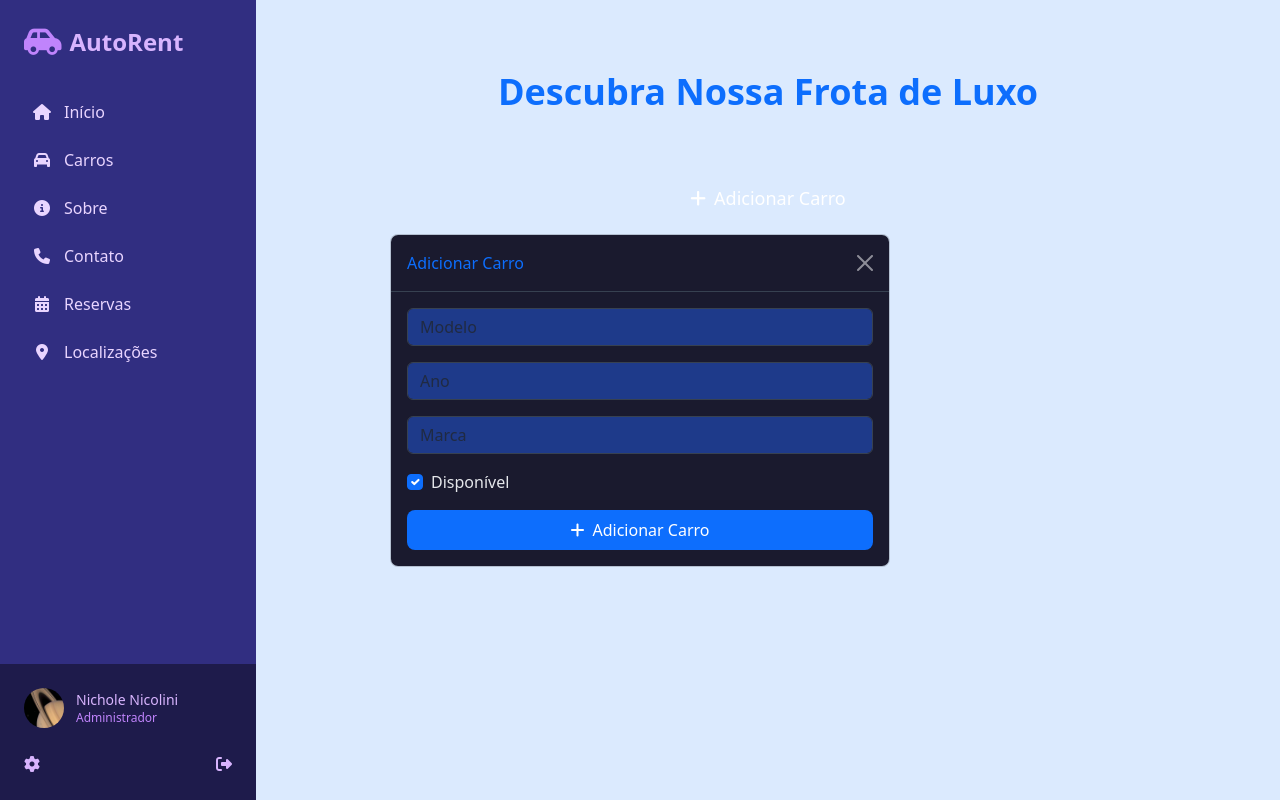
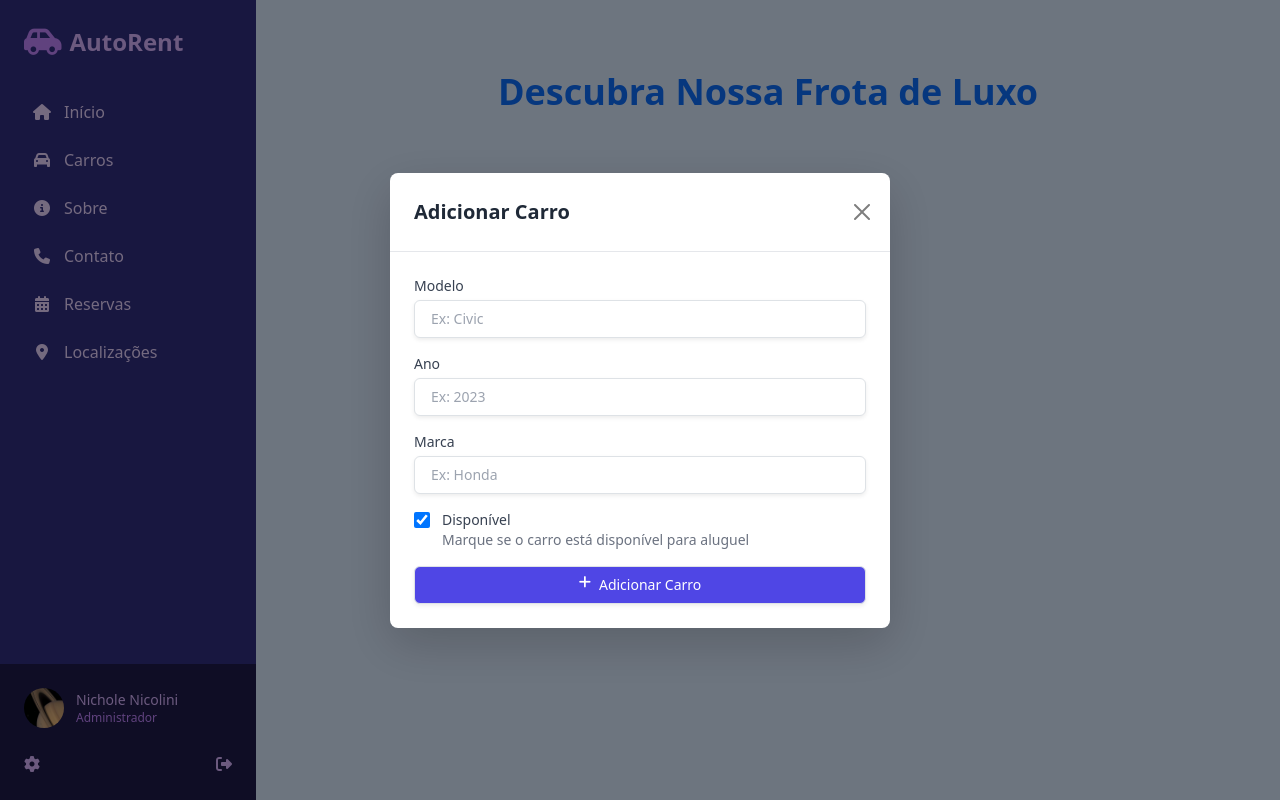
Before and after one commit to nicholetzs/banco-de-dados, a Flask app: page /index in a window 1280 px wide, after a click on "Adicionar Carro". Run offline with Flask 3, Linux system fonts and the light colour scheme; data that the repository does not hold is empty; some libraries are stand-ins or nearby versions.

Commit message:
Organização de arquivo conforme o flask

```diff
--- a/templates/index.html
+++ b/templates/index.html
@@ -176,31 +176,41 @@
 
               <!-- Modal de Confirmação de Aluguel -->
               <div
-                class="modal fade"
+                class="modal fade fixed top-0 left-0 hidden w-full h-full outline-none overflow-x-hidden overflow-y-auto"
                 id="rentCarModal{{ carro.ID }}"
                 tabindex="-1"
                 aria-labelledby="rentCarModalLabel{{ carro.ID }}"
                 aria-hidden="true"
                 data-bs-backdrop="false"
               >
-                <div class="modal-dialog modal-dialog-centered">
-                  <div class="modal-content bg-surface text-gray-200">
-                    <div class="modal-header border-b border-gray-700">
+                <div
+                  class="modal-dialog modal-dialog-centered relative w-auto pointer-events-none"
+                >
+                  <div
+                    class="modal-content border-none shadow-lg relative flex flex-col w-full pointer-events-auto bg-white rounded-lg outline-none text-current"
+                  >
+                    <div
+                      class="modal-header flex flex-shrink-0 items-center justify-between p-4 border-b border-gray-200 rounded-t-md"
+                    >
                       <h5
-                        class="modal-title text-primary"
+                        class="text-xl font-semibold leading-normal text-gray-800"
                         id="rentCarModalLabel{{ carro.ID }}"
                       >
                         Confirmar Aluguel
                       </h5>
                       <button
                         type="button"
-                        class="btn-close btn-close-white"
+                        class="btn-close box-content w-4 h-4 p-1 text-black border-none rounded-none opacity-50 focus:shadow-none focus:outline-none focus:opacity-100 hover:text-black hover:opacity-75 hover:no-underline"
                         data-bs-dismiss="modal"
                         aria-label="Close"
                       ></button>
                     </div>
-                    <div class="modal-body">
-                      <form action="/alugar_carro/{{ carro.ID }}" method="post">
+                    <div class="modal-body relative p-4">
+                      <form
+                        action="/alugar_carro/{{ carro.ID }}"
+                        method="post"
+                        class="space-y-4"
+                      >
                         <input
                           type="hidden"
                           id="carroIdInput"
@@ -209,14 +219,16 @@
                         />
 
                         <!-- Cliente -->
-                        <div class="mb-3">
-                          <label for="cliente" class="form-label text-gray-400"
+                        <div>
+                          <label
+                            for="cliente"
+                            class="block text-sm font-medium text-gray-700"
                             >Cliente</label
                           >
                           <select
                             id="cliente"
                             name="id_cliente"
-                            class="form-control bg-blue-900 text-white border-gray-700"
+                            class="mt-1 block w-full pl-3 pr-10 py-2 text-base border-gray-300 focus:outline-none focus:ring-indigo-500 focus:border-indigo-500 sm:text-sm rounded-md"
                             required
                           >
                             {% for cliente in clientes %}
@@ -228,57 +240,70 @@
                         </div>
 
                         <!-- Data de Locação -->
-                        <div class="mb-3">
+                        <div>
                           <label
                             for="data_locacao"
-                            class="form-label text-gray-400"
+                            class="block text-sm font-medium text-gray-700"
                             >Data de Locação</label
                           >
                           <input
                             type="date"
                             id="data_locacao"
                             name="data_locacao"
-                            class="form-control bg-blue-900 text-white border-gray-700"
+                            class="mt-1 block w-full px-3 py-2 bg-white border border-gray-300 rounded-md shadow-sm focus:outline-none focus:ring-indigo-500 focus:border-indigo-500 sm:text-sm"
                             required
                           />
                         </div>
 
                         <!-- Data de Retorno -->
-                        <div class="mb-3">
+                        <div>
                           <label
                             for="data_retorno"
-                            class="form-label text-gray-400"
+                            class="block text-sm font-medium text-gray-700"
                             >Data de Retorno</label
                           >
                           <input
                             type="date"
                             id="data_retorno"
                             name="data_retorno"
-                            class="form-control bg-blue-900 text-white border-gray-700"
+                            class="mt-1 block w-full px-3 py-2 bg-white border border-gray-300 rounded-md shadow-sm focus:outline-none focus:ring-indigo-500 focus:border-indigo-500 sm:text-sm"
                             required
                           />
                         </div>
 
                         <!-- Valor da Diária -->
-                        <div class="mb-3">
+                        <div>
                           <label
                             for="valor_diaria"
-                            class="form-label text-gray-400"
+                            class="block text-sm font-medium text-gray-700"
                             >Valor da Diária</label
                           >
+                          <div class="mt-1 relative rounded-md shadow-sm">
+                            <div
+                              class="absolute inset-y-0 left-0 pl-3 flex items-center pointer-events-none"
+                            >
+                              <span class="text-gray-500 sm:text-sm">R$</span>
+                            </div>
                             <input
                               type="text"
                               id="valor_diaria"
                               name="valor_diaria"
-                            class="form-control bg-blue-900 text-white border-gray-700"
+                              class="focus:ring-indigo-500 focus:border-indigo-500 block w-full pl-7 pr-12 sm:text-sm border-gray-300 rounded-md"
+                              placeholder="0.00"
                               required
                             />
                           </div>
+                        </div>
 
                         <!-- Botão de Confirmar Aluguel -->
-                        <button type="submit" class="btn btn-primary">
+                        <div>
+                          <button
+                            type="submit"
+                            class="w-full flex justify-center py-2 px-4 border border-transparent rounded-md shadow-sm text-sm font-medium text-white bg-indigo-600 hover:bg-indigo-700 focus:outline-none focus:ring-2 focus:ring-offset-2 focus:ring-indigo-500"
+                          >
                             Confirmar Aluguel
                           </button>
+                        </div>
                       </form>
                     </div>
                   </div>
@@ -291,6 +316,7 @@
                 class="group relative p-2 bg-red-600 hover:bg-red-700 text-white rounded-full shadow-md transition-all duration-300 focus:outline-none focus:ring-2 focus:ring-red-500 focus:ring-offset-2"
                 data-bs-toggle="modal"
                 data-bs-target="#deleteCarModal{{ carro.ID }}"
+                data-bs-backdrop="false"
               >
                 <i
                   class="fas fa-trash-alt text-lg transform group-hover:scale-110 transition-transform duration-300"
@@ -534,10 +560,10 @@
             {% endfor %}
           </div>
 
-          <div class="mt-8 text-center">
+          <div class="mt-12 text-center">
             <button
               type="button"
-              class="bg-accent text-white py-2 px-6 rounded-lg text-lg hover:bg-accent-600 transition duration-300"
+              class="bg-indigo-600 hover:bg-indigo-700 text-white font-semibold py-3 px-8 rounded text-lg transition duration-300 ease-in-out focus:outline-none focus:ring-2 focus:ring-indigo-500 focus:ring-opacity-50"
               data-bs-toggle="modal"
               data-bs-target="#addCarModal"
             >
@@ -547,73 +573,110 @@
 
           <!-- Modal do Bootstrap -->
           <div
-            class="modal fade"
+            class="modal fade fixed top-0 left-0 hidden w-full h-full outline-none overflow-x-hidden overflow-y-auto"
             id="addCarModal"
             tabindex="-1"
             aria-labelledby="addCarModalLabel"
             aria-hidden="true"
-            data-bs-backdrop="false"
           >
-            <div class="modal-dialog modal-dialog-centered">
-              <div class="modal-content bg-surface text-gray-200">
-                <div class="modal-header border-b border-gray-700">
-                  <h5 class="modal-title text-primary" id="addCarModalLabel">
+            <div
+              class="modal-dialog modal-dialog-centered relative w-auto pointer-events-none"
+            >
+              <div
+                class="modal-content border-none shadow-lg relative flex flex-col w-full pointer-events-auto bg-white rounded-lg outline-none text-current"
+              >
+                <div
+                  class="modal-header flex flex-shrink-0 items-center justify-between p-4 border-b border-gray-200 rounded-t-md"
+                >
+                  <h5
+                    class="text-xl font-semibold leading-normal text-gray-800"
+                    id="addCarModalLabel"
+                  >
                     Adicionar Carro
                   </h5>
                   <button
                     type="button"
-                    class="btn-close btn-close-white"
+                    class="btn-close box-content w-4 h-4 p-1 text-black border-none rounded-none opacity-50 focus:shadow-none focus:outline-none focus:opacity-100 hover:text-black hover:opacity-75 hover:no-underline"
                     data-bs-dismiss="modal"
                     aria-label="Close"
                   ></button>
                 </div>
-                <div class="modal-body">
+                <div class="modal-body relative p-4">
                   <form action="/add_carro" method="post" class="space-y-4">
-                    <div class="mb-3">
+                    <div>
+                      <label
+                        for="modelo"
+                        class="block text-sm font-medium text-gray-700"
+                        >Modelo</label
+                      >
                       <input
                         type="text"
+                        id="modelo"
                         name="modelo"
-                        placeholder="Modelo"
-                        class="form-control bg-blue-900 text-white border-gray-700"
+                        placeholder="Ex: Civic"
+                        class="mt-1 block w-full px-3 py-2 bg-white border border-gray-300 rounded-md shadow-sm placeholder-gray-400 focus:outline-none focus:ring-indigo-500 focus:border-indigo-500 sm:text-sm"
                         required
                       />
                     </div>
-                    <div class="mb-3">
+                    <div>
+                      <label
+                        for="ano"
+                        class="block text-sm font-medium text-gray-700"
+                        >Ano</label
+                      >
                       <input
                         type="number"
+                        id="ano"
                         name="ano"
-                        placeholder="Ano"
-                        class="form-control bg-blue-900 text-white border-gray-700"
+                        placeholder="Ex: 2023"
+                        class="mt-1 block w-full px-3 py-2 bg-white border border-gray-300 rounded-md shadow-sm placeholder-gray-400 focus:outline-none focus:ring-indigo-500 focus:border-indigo-500 sm:text-sm"
                         required
                       />
                     </div>
-                    <div class="mb-3">
+                    <div>
+                      <label
+                        for="marca"
+                        class="block text-sm font-medium text-gray-700"
+                        >Marca</label
+                      >
                       <input
                         type="text"
+                        id="marca"
                         name="marca"
-                        placeholder="Marca"
-                        class="form-control bg-blue-900 text-white border-gray-700"
+                        placeholder="Ex: Honda"
+                        class="mt-1 block w-full px-3 py-2 bg-white border border-gray-300 rounded-md shadow-sm placeholder-gray-400 focus:outline-none focus:ring-indigo-500 focus:border-indigo-500 sm:text-sm"
                         required
                       />
                     </div>
-                    <div class="form-check">
+                    <div class="flex items-start">
+                      <div class="flex items-center h-5">
                         <input
                           type="checkbox"
+                          id="disponivel"
                           name="disponibilidade"
-                        class="form-check-input bg-blue-900 border-gray-700"
-                        id="disponivel"
+                          class="focus:ring-indigo-500 h-4 w-4 text-indigo-600 border-gray-300 rounded"
                           checked
                         />
-                      <label class="form-check-label" for="disponivel"
+                      </div>
+                      <div class="ml-3 text-sm">
+                        <label
+                          for="disponivel"
+                          class="font-medium text-gray-700"
                           >Disponível</label
                         >
+                        <p class="text-gray-500">
+                          Marque se o carro está disponível para aluguel
+                        </p>
                       </div>
+                    </div>
+                    <div>
                       <button
                         type="submit"
-                      class="w-full bg-primary text-white py-2 px-4 rounded-lg hover:bg-primary-600 transition duration-300"
+                        class="w-full flex justify-center py-2 px-4 border border-transparent rounded-md shadow-sm text-sm font-medium text-white bg-indigo-600 hover:bg-indigo-700 focus:outline-none focus:ring-2 focus:ring-offset-2 focus:ring-indigo-500"
                       >
                         <i class="fas fa-plus mr-2"></i>Adicionar Carro
                       </button>
+                    </div>
                   </form>
                 </div>
               </div>
```
Also changed, not shown: README.md, app.py (line endings or trailing spaces). Lines whose indentation alone changed are shown as unchanged.
